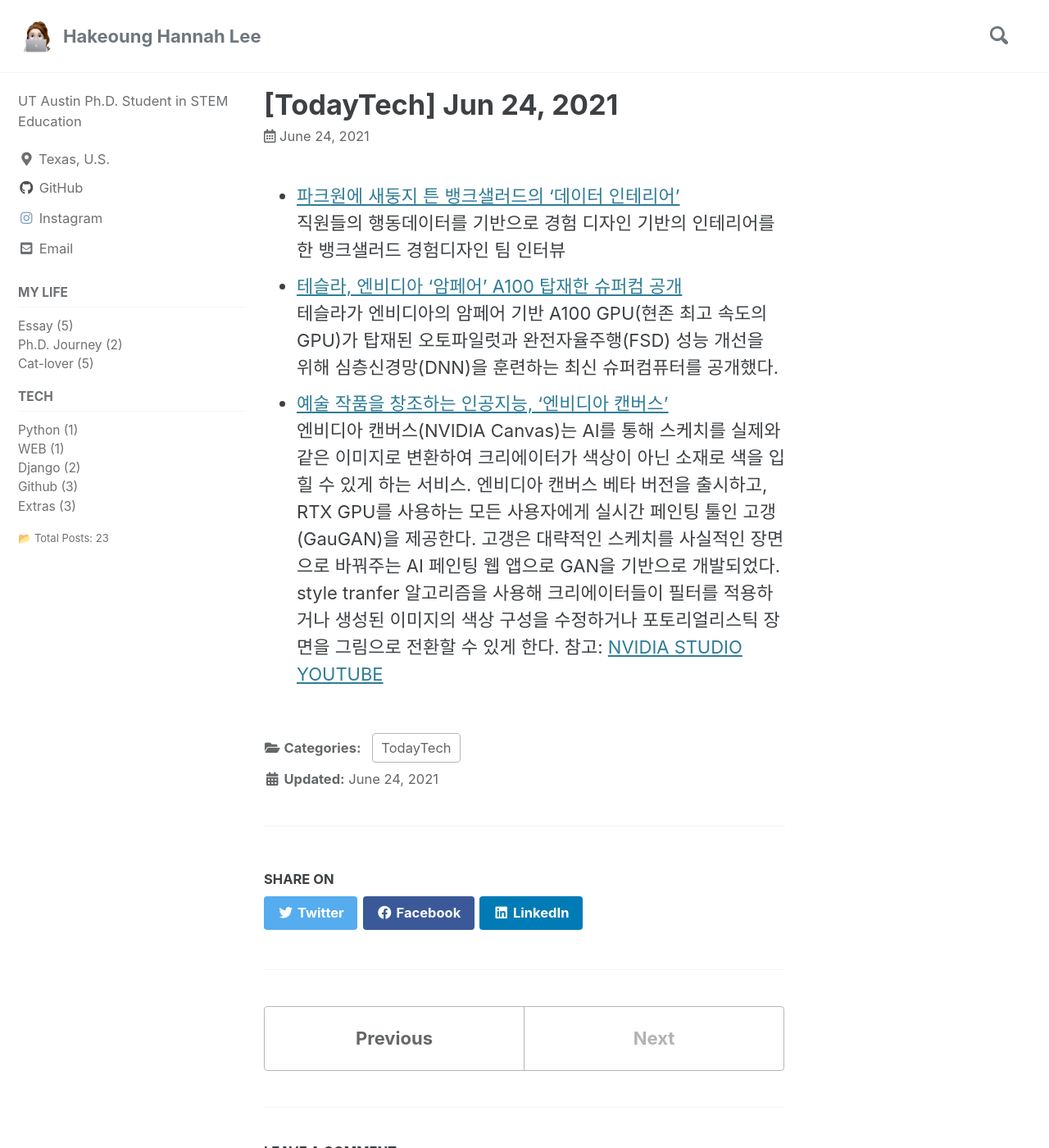
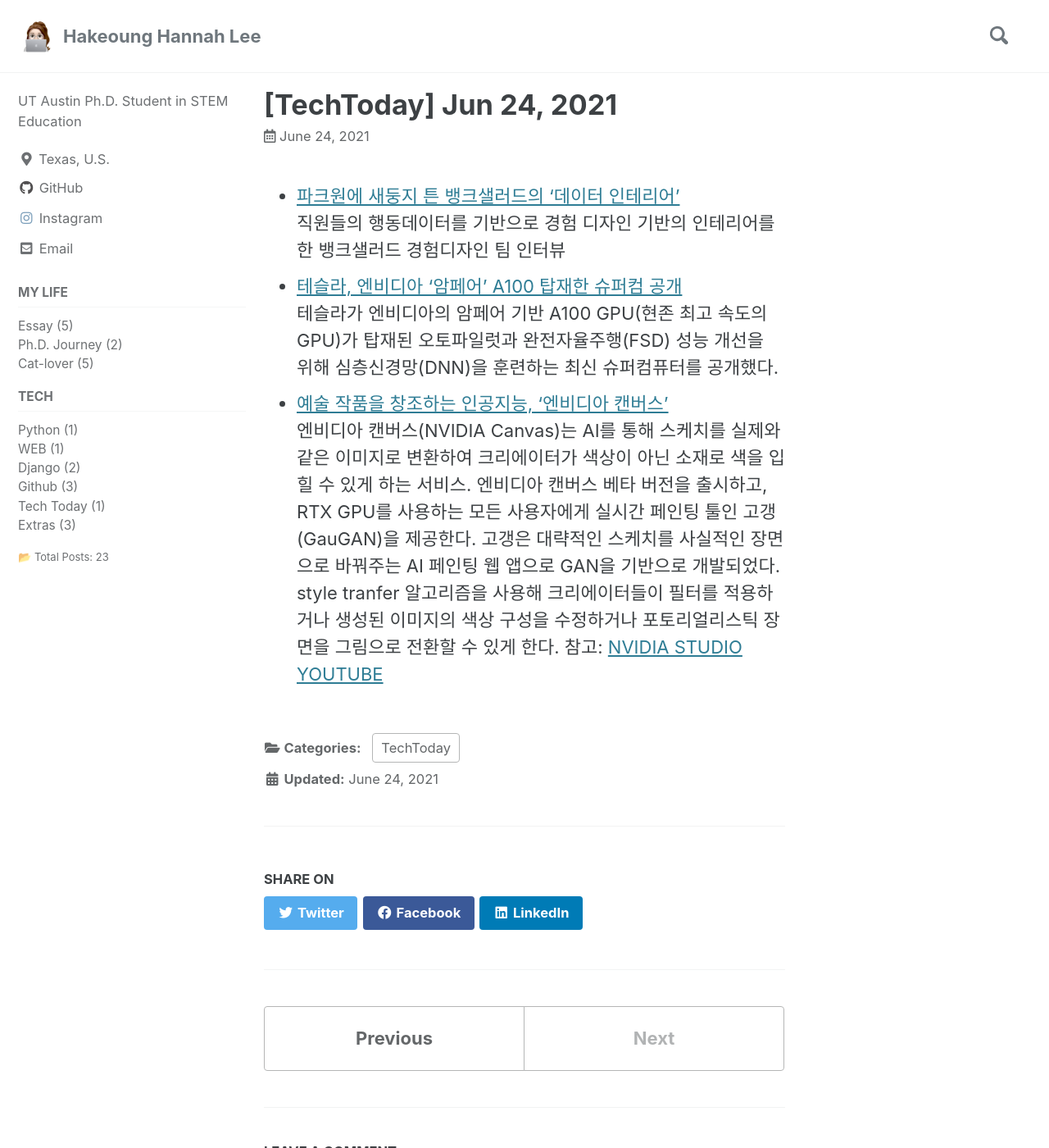
Before and after one commit to HakeoungLee/HakeoungLee.github.io, a Jekyll site: the page built from _posts/2021-06-24-tt210624.md, in a window 1280 px wide and 1400 px high. Shown: the whole window at 82% size. Built offline with Jekyll 4.4.1, drawn with Linux system fonts in a browser that asks for light colours; cached includes are drawn as plain includes; comment, search, counter and statistics services are not loaded.

Commit message:
Update 2021-06-24-tt210624.md

```diff
--- a/_posts/2021-06-24-tt210624.md
+++ b/_posts/2021-06-24-tt210624.md
@@ -3,9 +3,9 @@ layout: single
 comments: true
 toc: False
 categories:
-  - TodayTech
+  - TechToday
 
-title:  "[TodayTech] Jun 24, 2021"
+title:  "[TechToday] Jun 24, 2021"
 ---
 - [파크원에 새둥지 튼 뱅크샐러드의 ‘데이터 인테리어’](https://byline.network/2021/02/25-127/)
   직원들의 행동데이터를 기반으로 경험 디자인 기반의 인테리어를 한 뱅크샐러드 경험디자인 팀 인터뷰
```
